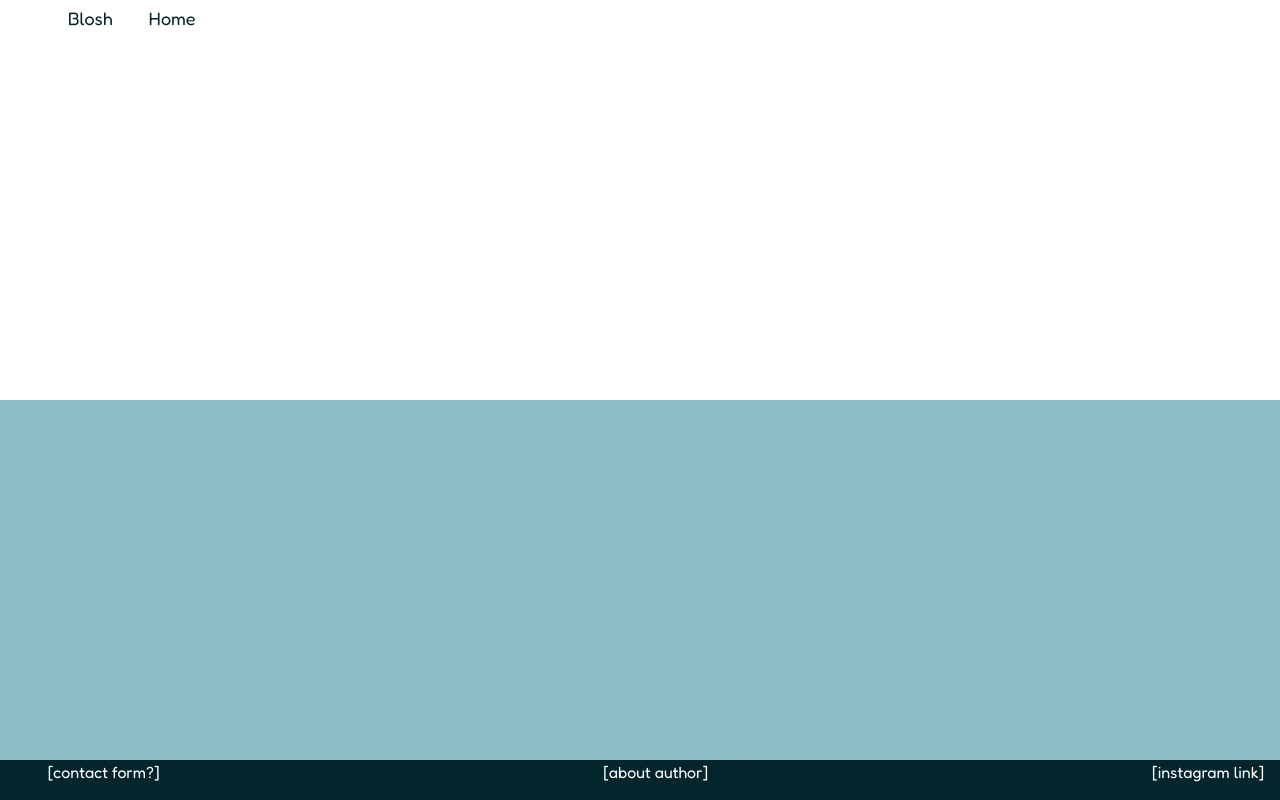
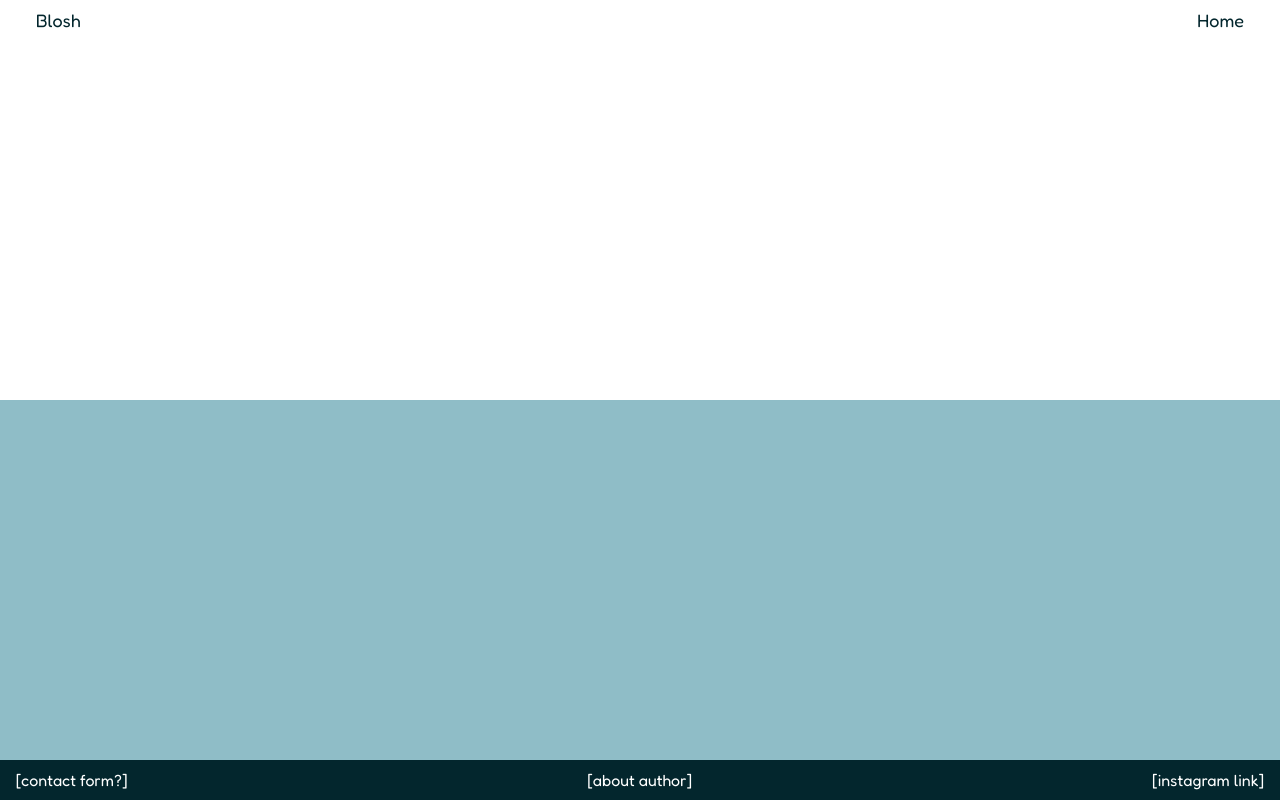
Before and after one commit to mountaincharlie/blosh_blog, a Django app: template templates/base.html in a window 1280 px wide. Run offline with Django 3.2, Linux system fonts and the light colour scheme; the template is opened without the code that fills it, so the values that code supplies are empty.

Commit message:
Reorder css file and fix lists positioning

```diff
--- a/static/css/style.css
+++ b/static/css/style.css
@@ -34,39 +34,10 @@ body{
 header{
     height: 5vh;
     display:flex;
+    justify-content: center;
 
     /* display:grid;
     grid-template-rows: 1fr 5fr; */
-}
-
-header h1{
-    /* font-family: Fredoka, sans-serif; */
-    font-family: Zilla Slab, sans-serif;
-
-    /* justify-self: center; */
-    /* align-self: center; */
-}
-
-.transparent-nav-container{
-  /* for making a nav bar that you can see behind */
-  background-color: rgba(255, 255, 255, 0);
-}
-
-nav{
-    display:flex;
-}
-
-nav ul {
-    width:100%;
-    justify-self: center;
-
-    display:flex;
-    /* justify-content: space-between; */
-}
-
-nav li{
-    align-self: center;
-    /* padding:0; */
 }
 
 /* ---------------------- PAGE IMG */
@@ -83,18 +54,6 @@ nav li{
     object-fit: cover;
 }
 
-/* ---------------------- PAGE H1 */
-
-.banner-h1{
-    font-size: 56px;
-    position: absolute;
-    color: #fff;
-    left: 50%;
-    top: 25%;
-    transform: translate( -50%, -50% );
-}
-
-
 /* ---------------------- MAIN */
 
 main{
@@ -102,57 +61,55 @@ main{
     display:flex;
 }
 
+/* ---------------------- BANNER H1 */
 
-/* ---------------------- BLOG TILES */
+.banner-h1{
+    color: #fff;
+    font-family: Zilla Slab, sans-serif;
+    font-size: 56px;
+    font-weight: 700;
 
-.blog-tiles-container{
-    height:100%;
-    padding: 1em;
-    align-self: center;
+    position: absolute;
+    left: 50%;
+    top: 25%;
+    transform: translate( -50%, -50% );
 }
 
-.blog-tiles-container a{
-    width:auto;
+/* ---------------------- NAV / HORIZONTAL LISTS */
+
+nav{
+    color: #03262d;
+    justify-self: center;
+    padding:1em;
+    display:flex;
+    width: 100%;
 }
 
-.blog-tile{
-    position: relative;
-    /* align-self: center; */
-
-    color: #03262d;
-    height: 60%;
-    overflow: clip;
-
-    border-radius: 4px;
+a{
+    text-decoration: none;
+    color: inherit;
 }
 
-.blog-tile h3{
-    font-family: Zilla Slab, sans-serif;
-    /* font-family: Fredoka, sans-serif; */
-
-    /* height:50%; */
-    text-align: center;
-    padding: 4em;
+a:hover{
+    color: rgba(116, 173, 186, 0.8);
 }
 
-.blog-tile p{
-    /* height: 50%; */
+.horizontal-list {
+    margin:0;
+    padding:0;
+    list-style-type: none;
 
-    text-align: center;
-    padding: 1em;
-
-    background-color: rgba(0, 0, 0, 0.1);
+    width:100%;
+    display:flex;
+    justify-self: center;
+    justify-content: space-between;
 }
 
-/* .read-more{
-    position: absolute;
-    width: 100%;
-    text-align: center;
-    bottom: 0;
-
-    color: #fff;
-    background-color:rgba(3, 38, 45, 0.8);
-} */
+.horizontal-list li{
+    align-self: center;
+    display: inline;
+    padding: 0 1em 0 1em;
+}
 
 
 /* ---------------------- BLOG CARDS */
@@ -173,6 +130,29 @@ main{
     /* margin:0; */
 }
 
+.blog-cards-container{
+    height:100%;
+    padding: 1em;
+    align-self: center;
+}
+
+.blog-cards-container a{
+    width:auto;
+}
+
+.card h3{
+    font-family: Zilla Slab, sans-serif;
+}
+
+/* .read-more{
+    position: absolute;
+    width: 100%;
+    text-align: center;
+    bottom: 0;
+
+    color: #fff;
+    background-color:rgba(3, 38, 45, 0.8);
+} */
 
 /* ---------------------- BLOG CONTENT */
 
@@ -203,34 +183,3 @@ footer{
     display:flex;
     font-size: 16px;
 }
-
-footer ul{
-    width:100%;
-    display:flex;
-    justify-content: space-between;
-}
-
-footer li{
-    align-self: center;
-    padding:0;
-}
-
-
-/* ---------------------- NAV */
-
-nav{
-    justify-self: center;
-    padding:1em;
-}
-
-a{
-    text-decoration: none;
-    color: inherit;
-}
-
-/* ---------------------- LISTS */
-
-.vertical-list li{
-    display: inline;
-    padding: 0 1em 0 1em;
-}
--- a/templates/base.html
+++ b/templates/base.html
@@ -36,9 +36,9 @@
 
     <body>
         <!-- navbar -->
-        <header class="transparent-nav-container">
+        <header>
             <nav>
-                <ul class="vertical-list">
+                <ul class="horizontal-list">
                     <li><a href="{% url 'home' %}">Blosh</a></li>
                     <li><a href="{% url 'home' %}">Home</a></li>
                     <!-- adding user authentification -->
@@ -63,7 +63,7 @@
 
         <!-- footer -->
         <footer class="footer--bg-blue-black">
-            <ul class="vertical-list">
+            <ul class="horizontal-list">
                 <li>[contact form?]</li>
                 <li>[about author]</li>
                 <li>[instagram link]</li>
--- a/templates/index.html
+++ b/templates/index.html
@@ -9,7 +9,7 @@
 
 <!-- blog selection page -->
 
-<!-- <ul class="vertical-list">
+<!-- <ul class="horizontal-list">
         <li>By date</li>
         <li>Topic</li>
         <li>A-Z</li>
@@ -17,7 +17,7 @@
 
 
 <!-- using boostrap rows and cards for tiles -->
-<div class="blog-tiles-container container">
+<div class="blog-cards-container container">
     <div class="row">
         <a href="#">
             <!-- each col is a card container -->
@@ -29,7 +29,7 @@
                             <!-- <h3>{{ blog.title }}</h3> -->
                             <!-- <p>{{ blog.summary }}</p> -->
                             <h3>BLOG TITLE</h3>
-                            <p>BLOG SUMMARY</p>
+                            <p>Blog summary</p>
                         </div>
                     </div>
                     <div class="card-footer">
```
